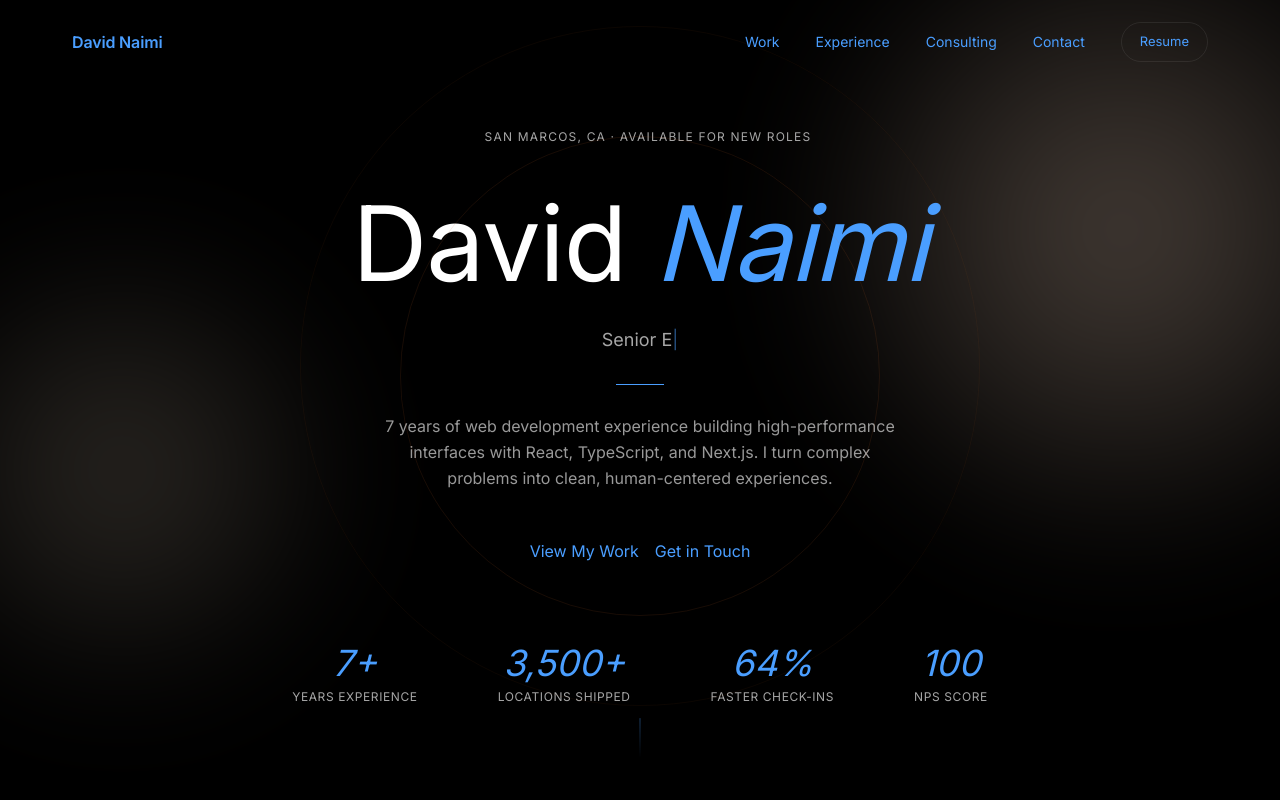
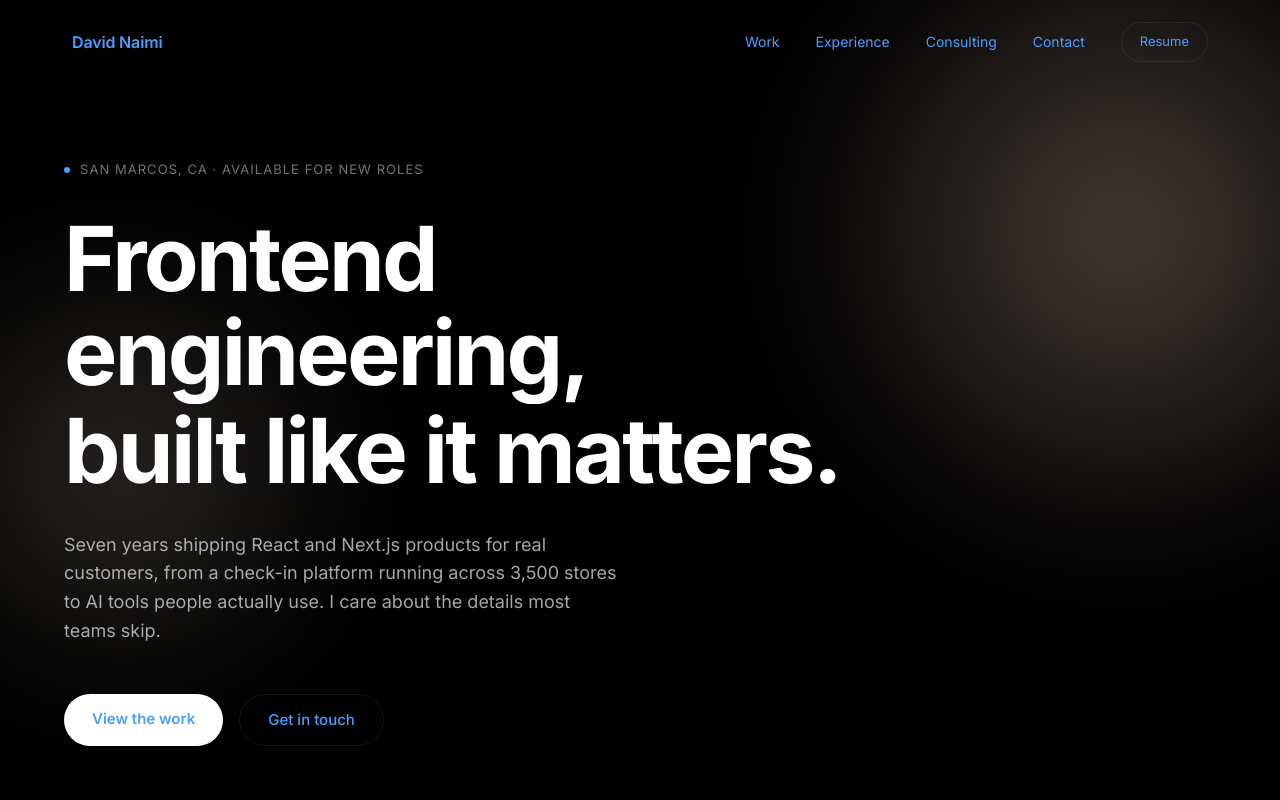
Before and after one commit to d88naimi/portfolio, a Next.js app: page / in a window 1280 px wide. Shown: the top 800 px of the page. Built offline with nearby package versions, Linux system fonts and the light colour scheme.

Commit message:
Rebuild Hero with masked headline reveal and cursor glow

```diff
--- a/components/Hero.tsx
+++ b/components/Hero.tsx
@@ -1,155 +1,116 @@
+// components/Hero.tsx
 "use client";
-import { useEffect, useState } from "react";
 
-const ROLES = [
-  "AI Engineer",
-  "Senior Engineer",
-  "React / Next.js",
-  "Web Developer",
-  "UI/UX Collaborator",
-];
+import { useEffect, useRef, useState } from "react";
+import { motion, useReducedMotion } from "framer-motion";
+
+const LINES = ["Frontend engineering,", "built like it matters."];
 
 export default function Hero() {
-  const [roleIndex, setRoleIndex] = useState(0);
-  const [displayed, setDisplayed] = useState("");
-  const [typing, setTyping] = useState(true);
-  const [charIndex, setCharIndex] = useState(0);
+  const reduced = useReducedMotion();
+  const [revealed, setRevealed] = useState(false);
+  const [pos, setPos] = useState({ mx: 0.5, my: 0.5 });
+  const rafPending = useRef(false);
 
   useEffect(() => {
-    const target = ROLES[roleIndex];
-    if (typing) {
-      if (charIndex < target.length) {
-        const t = setTimeout(() => {
-          setDisplayed(target.slice(0, charIndex + 1));
-          setCharIndex((c) => c + 1);
-        }, 60);
-        return () => clearTimeout(t);
-      } else {
-        const t = setTimeout(() => setTyping(false), 2400);
-        return () => clearTimeout(t);
-      }
-    } else {
-      if (charIndex > 0) {
-        const t = setTimeout(() => {
-          setDisplayed(target.slice(0, charIndex - 1));
-          setCharIndex((c) => c - 1);
-        }, 30);
-        return () => clearTimeout(t);
-      } else {
-        setRoleIndex((i) => (i + 1) % ROLES.length);
-        setTyping(true);
-      }
-    }
-  }, [charIndex, typing, roleIndex]);
+    const timer = setTimeout(() => setRevealed(true), reduced ? 0 : 150);
+    return () => clearTimeout(timer);
+  }, [reduced]);
+
+  useEffect(() => {
+    if (reduced) return;
+    const onMove = (e: MouseEvent) => {
+      if (rafPending.current) return;
+      rafPending.current = true;
+      requestAnimationFrame(() => {
+        setPos({ mx: e.clientX / window.innerWidth, my: e.clientY / window.innerHeight });
+        rafPending.current = false;
+      });
+    };
+    window.addEventListener("mousemove", onMove, { passive: true });
+    return () => window.removeEventListener("mousemove", onMove);
+  }, [reduced]);
+
+  const glowX = 30 + pos.mx * 40;
+  const glowY = 20 + pos.my * 30;
 
   return (
-    <section className="relative min-h-screen flex flex-col items-center justify-center px-5 sm:px-6 pt-28 pb-20 overflow-hidden">
-      {/* Decorative circle */}
+    <section
+      id="hero"
+      className="relative mx-auto flex min-h-screen max-w-[1200px] flex-col justify-center px-6 pb-[100px] pt-[160px]"
+    >
       <div
-        className="absolute pointer-events-none"
         aria-hidden="true"
+        className="pointer-events-none absolute inset-0"
         style={{
-          width: 480,
-          height: 480,
-          borderRadius: "50%",
-          border: "1px solid rgba(196,98,45,0.12)",
-          top: "50%",
-          left: "50%",
-          transform: "translate(-50%, -55%)",
-        }}
-      />
-      <div
-        className="absolute pointer-events-none hidden sm:block"
-        aria-hidden="true"
-        style={{
-          width: 680,
-          height: 680,
-          borderRadius: "50%",
-          border: "1px solid rgba(196,98,45,0.06)",
-          top: "50%",
-          left: "50%",
-          transform: "translate(-50%, -55%)",
+          background: `radial-gradient(600px circle at ${glowX}% ${glowY}%, var(--color-accent-glow), transparent 60%)`,
+          opacity: revealed ? 1 : 0,
+          transition: reduced ? "none" : "opacity 900ms ease, background 300ms linear",
         }}
       />
 
-      {/* Location tag */}
-      <div className="mb-8 flex items-center justify-center gap-2 max-w-[22rem] sm:max-w-none text-center">
-        <span className="w-2 h-2 rounded-full bg-sage inline-block" />
-        <span className="font-sans text-[11px] sm:text-xs text-muted tracking-wide sm:tracking-widest uppercase leading-relaxed">
-          San Marcos, CA · Available for new roles
+      <div className="relative z-10">
+        <motion.div
+          initial={reduced ? false : { opacity: 0, y: 12 }}
+          animate={revealed ? { opacity: 1, y: 0 } : {}}
+          transition={{ duration: reduced ? 0 : 0.7, ease: [0.16, 1, 0.3, 1] }}
+          className="mb-8 flex items-center gap-2.5"
+        >
+          <span aria-hidden="true" className="inline-block h-1.5 w-1.5 rounded-full bg-accent" />
+          <span className="text-[13px] uppercase tracking-[0.08em] text-muted2">
+            San Marcos, CA &middot; Available for new roles
           </span>
-      </div>
+        </motion.div>
 
-      {/* Name — big serif display */}
-      <h1
-        className="font-display text-center font-normal text-text leading-tight mb-4"
-        style={{
-          fontSize: "clamp(3rem, 9vw, 6.5rem)",
-          letterSpacing: "-0.01em",
+        <h1 className="m-0 mb-7 max-w-[900px] text-[clamp(2.75rem,7vw,6.5rem)] font-[650] leading-[1.05] tracking-[-0.03em] text-text">
+          {LINES.map((line, i) => (
+            <span key={line} className="block overflow-hidden pb-[0.05em] pt-[0.2em] -mt-[0.2em]">
+              <motion.span
+                className="inline-block will-change-transform"
+                initial={reduced ? false : { y: "110%", opacity: 0 }}
+                animate={revealed ? { y: "0%", opacity: 1 } : {}}
+                transition={{
+                  duration: reduced ? 0 : 0.9,
+                  delay: reduced ? 0 : (i * 90) / 1000,
+                  ease: [0.16, 1, 0.3, 1],
                 }}
               >
-        David <em className="text-accent">Naimi</em>
+                {line}
+              </motion.span>
+            </span>
+          ))}
         </h1>
 
-      {/* Typewriter subtitle */}
-      <div className="h-8 flex items-center justify-center mb-7">
-        <span
-          className="font-sans text-base md:text-lg text-muted"
-          aria-live="polite"
-          aria-atomic="true"
+        <motion.p
+          initial={reduced ? false : { opacity: 0, y: 12 }}
+          animate={revealed ? { opacity: 1, y: 0 } : {}}
+          transition={{ duration: reduced ? 0 : 0.7, delay: reduced ? 0 : 0.26, ease: [0.16, 1, 0.3, 1] }}
+          className="mb-12 max-w-[560px] text-lg leading-[1.6] text-muted"
         >
-          {displayed}
-          <span className="text-accent animate-pulse" aria-hidden="true">
-            |
-          </span>
-        </span>
-      </div>
+          Seven years shipping React and Next.js products for real customers, from a check-in
+          platform running across 3,500 stores to AI tools people actually use. I care about the
+          details most teams skip.
+        </motion.p>
 
-      {/* Divider */}
-      <div className="w-12 h-px bg-accent mb-7" />
-
-      {/* Tagline */}
-      <p className="max-w-lg text-center text-text/60 font-sans text-base leading-relaxed mb-12">
-        7 years of web development experience building high-performance
-        interfaces with React, TypeScript, and Next.js. I turn complex problems
-        into clean, human-centered experiences.
-      </p>
-
-      {/* CTA buttons */}
-      <div className="flex flex-wrap gap-4 justify-center mb-20">
-        <a href="#experience" className="btn-primary">
-          <span>View My Work</span>
+        <motion.div
+          initial={reduced ? false : { opacity: 0, y: 12 }}
+          animate={revealed ? { opacity: 1, y: 0 } : {}}
+          transition={{ duration: reduced ? 0 : 0.7, delay: reduced ? 0 : 0.34, ease: [0.16, 1, 0.3, 1] }}
+          className="flex flex-wrap gap-4"
+        >
+          <a
+            href="#work"
+            className="rounded-pill bg-text px-7 py-3.5 text-[15px] font-semibold text-black transition-opacity duration-200 ease-[var(--ease-hover)] hover:opacity-85 focus-visible:outline-2 focus-visible:outline-accent focus-visible:outline-offset-[3px]"
+          >
+            View the work
           </a>
-        <a href="#contact" className="btn-outline">
-          Get in Touch
+          <a
+            href="#contact"
+            className="rounded-pill border border-hairline px-7 py-3.5 text-[15px] font-medium text-text transition-colors duration-200 ease-[var(--ease-hover)] hover:border-white/30 hover:bg-white/[0.04] focus-visible:outline-2 focus-visible:outline-accent focus-visible:outline-offset-[3px]"
+          >
+            Get in touch
           </a>
-      </div>
-
-      {/* Stats */}
-      <dl className="flex flex-wrap gap-8 md:gap-20 justify-center">
-        {[
-          { value: "7+", label: "Years Experience" },
-          { value: "3,500+", label: "Locations Shipped" },
-          { value: "64%", label: "Faster Check-Ins" },
-          { value: "100", label: "NPS Score" },
-        ].map((s) => (
-          <div key={s.label} className="flex flex-col items-center gap-1.5">
-            <dd className="font-display text-3xl md:text-4xl text-accent italic">
-              {s.value}
-            </dd>
-            <dt className="font-sans text-xs text-muted tracking-wider uppercase">
-              {s.label}
-            </dt>
-          </div>
-        ))}
-      </dl>
-
-      {/* Scroll cue */}
-      <div
-        className="absolute bottom-8 left-1/2 -translate-x-1/2 flex flex-col items-center gap-2"
-        aria-hidden="true"
-      >
-        <div className="w-px h-10 bg-gradient-to-b from-accent/40 to-transparent animate-bounce" />
+        </motion.div>
       </div>
     </section>
   );
```
Lines whose indentation alone changed are shown as unchanged.
